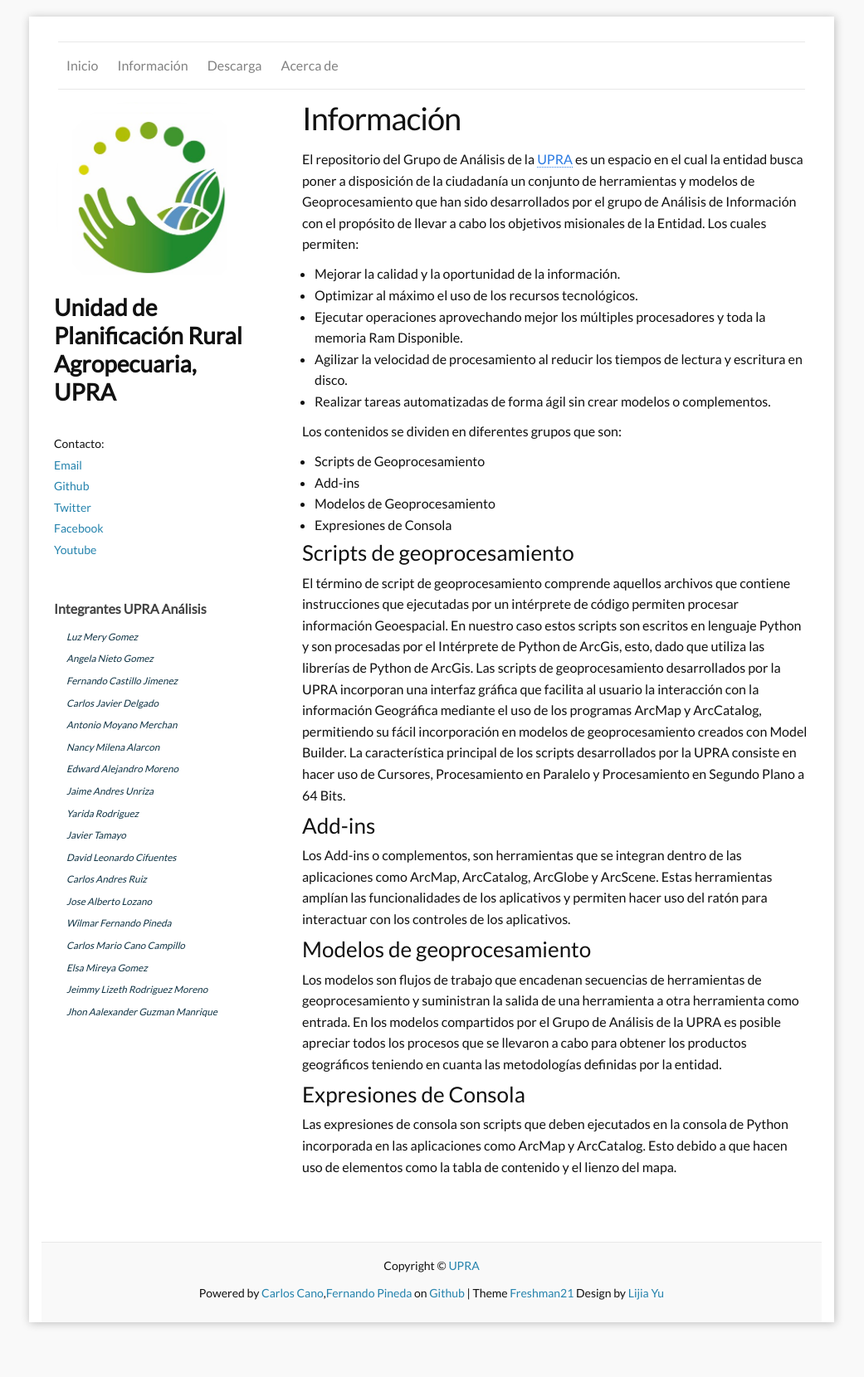
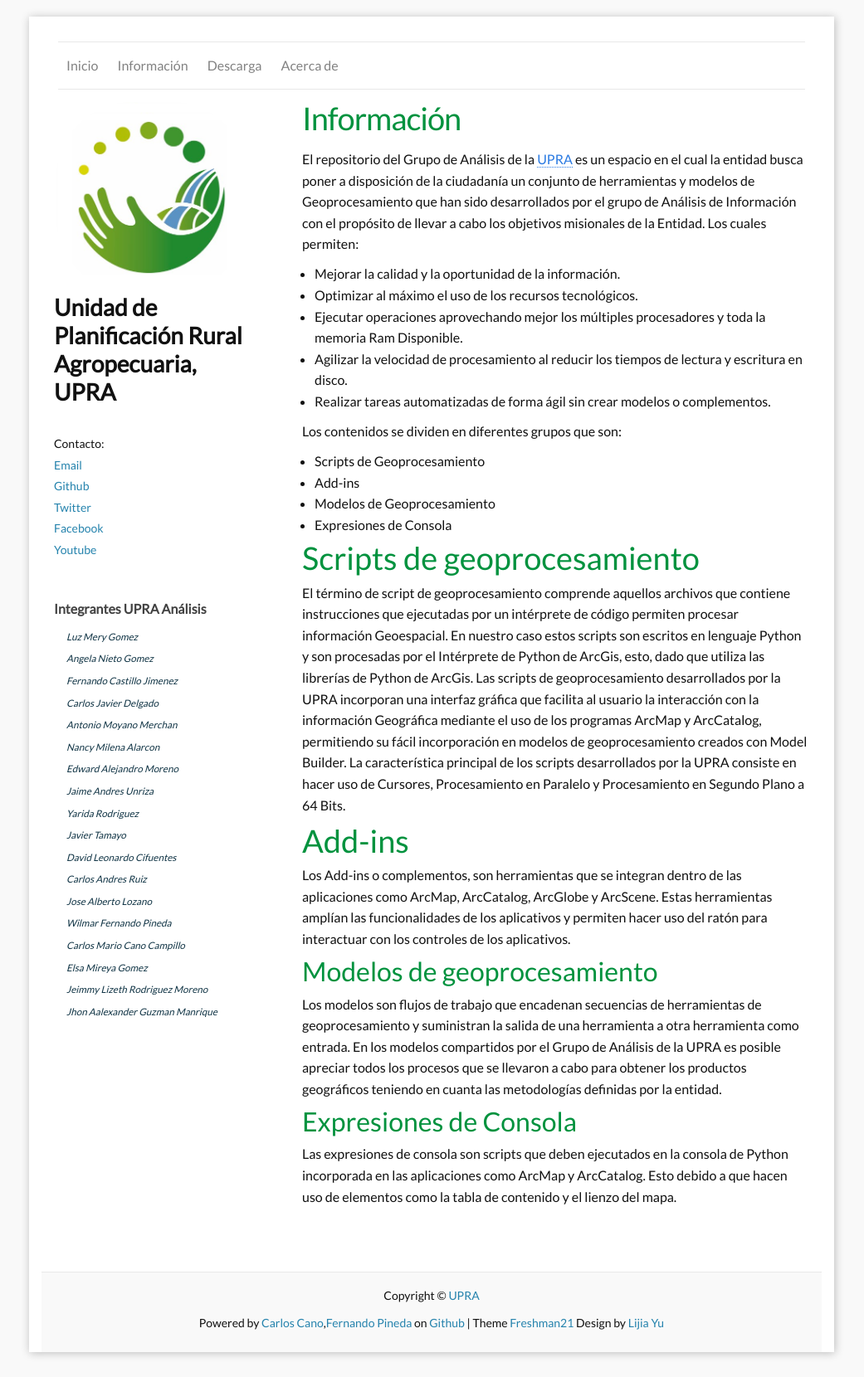
Before and after one commit to UpraAnalisis/UpraAnalisis.github.io, a Jekyll site: the page built from b_categories.md, in a window 1280 px wide. Shown: the whole page at 83% size, without its empty margins (120-1161 px from the left). Built offline with Jekyll 4.4.1, drawn with Linux system fonts in a browser that asks for light colours; before the commit the page ends 1624 px from its top, so only the background shows below that.

```diff
--- a/_includes/Archives.html
+++ b/_includes/Archives.html
@@ -1,5 +1,6 @@
 <div class="sidebar-module">
   <h4>{{ site.locales[site.default_locale].Archives }}</h4>
+    <h1><span style="color:#00923E">{{ site.locales[site.default_locale].Archives }} </span></h1>
 
   {% for post in site.posts %}
   {% capture this_year %}{{ post.date | date: "%Y" }}{% endcapture %}
--- a/_layouts/page.html
+++ b/_layouts/page.html
@@ -4,7 +4,7 @@
 <div class="post">
 
   <header class="post-header">
-    <h1 class="post-title">{{ page.title | replace: page.title, site.locales[site.default_locale][page.title] }}</h1>
+    <h1 class="post-title"><span style="color:#00923E">{{ page.title | replace: page.title, site.locales[site.default_locale][page.title] }} </span></h1>
   </header>
 
   <article class="post-content">
--- a/b_categories.md
+++ b/b_categories.md
@@ -21,16 +21,19 @@
 - Modelos de Geoprocesamiento
 - Expresiones de Consola
 
+<h1><span style="color:#00923E">Scripts de geoprocesamiento </span></h1>
 
-### Scripts de geoprocesamiento
 El término de script de geoprocesamiento comprende aquellos archivos que contiene instrucciones que ejecutadas por un intérprete de código permiten procesar información Geoespacial.  En nuestro caso estos scripts  son escritos en lenguaje Python y son procesadas por el Intérprete de Python de ArcGis, esto, dado que utiliza las librerías de Python de ArcGis.
 Las scripts de geoprocesamiento desarrollados por la UPRA incorporan una interfaz gráfica que facilita al usuario la interacción con la información Geográfica mediante el uso de los programas ArcMap y ArcCatalog, permitiendo su fácil incorporación en modelos de geoprocesamiento creados con Model Builder. La característica principal de los scripts desarrollados por la UPRA consiste en hacer uso de Cursores, Procesamiento en Paralelo y Procesamiento en Segundo Plano a 64 Bits.
 
-### Add-ins
+<h1><span style="color:#00923E">Add-ins</span></h1>
+
 Los Add-ins o complementos, son herramientas que se integran dentro de las aplicaciones  como ArcMap, ArcCatalog, ArcGlobe y ArcScene. Estas herramientas amplían las funcionalidades de los aplicativos y permiten hacer uso del ratón para interactuar con los controles de los aplicativos.
 
-### Modelos de geoprocesamiento
+<h2><span style="color:#00923E">Modelos de geoprocesamiento</span></h2>
+
 Los modelos son flujos de trabajo que encadenan secuencias de herramientas de geoprocesamiento y suministran la salida de una herramienta a otra herramienta como entrada. En los modelos compartidos por el Grupo de Análisis de la UPRA es posible apreciar todos los procesos que se llevaron a cabo para obtener los productos geográficos teniendo en cuanta las metodologías definidas por la entidad.
 
-### Expresiones de Consola
+<h2><span style="color:#00923E">Expresiones de Consola</span></h2>
+
 Las expresiones de consola son scripts que deben ejecutados en la consola de Python incorporada en las aplicaciones como ArcMap y ArcCatalog. Esto debido a que hacen uso de  elementos como la tabla de contenido y el lienzo del mapa.
```
Also changed, not shown: _includes/Categories.html (line endings or trailing spaces), images/facebook.png (added), images/instagram.png (added), images/linkedin.png (added), images/twitter.png (added), images/youtube.png (added).
